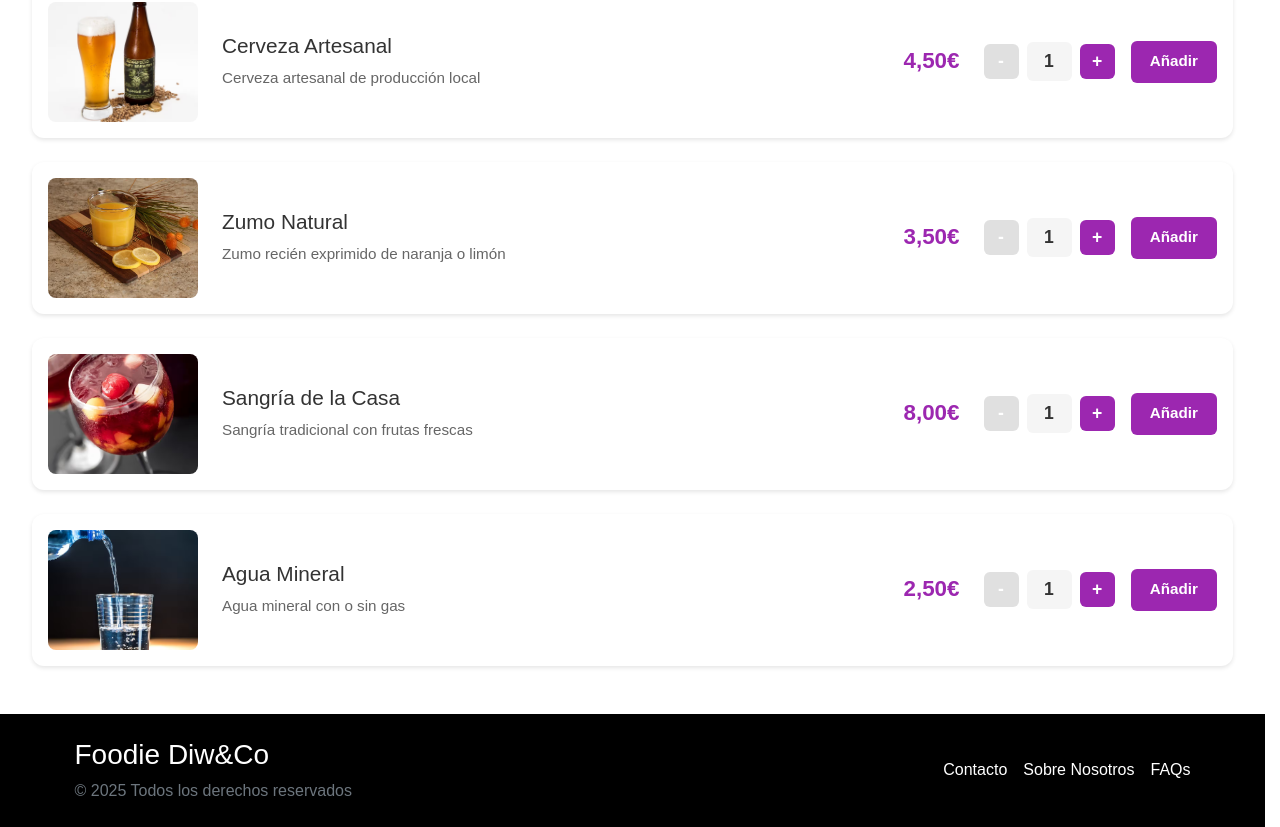
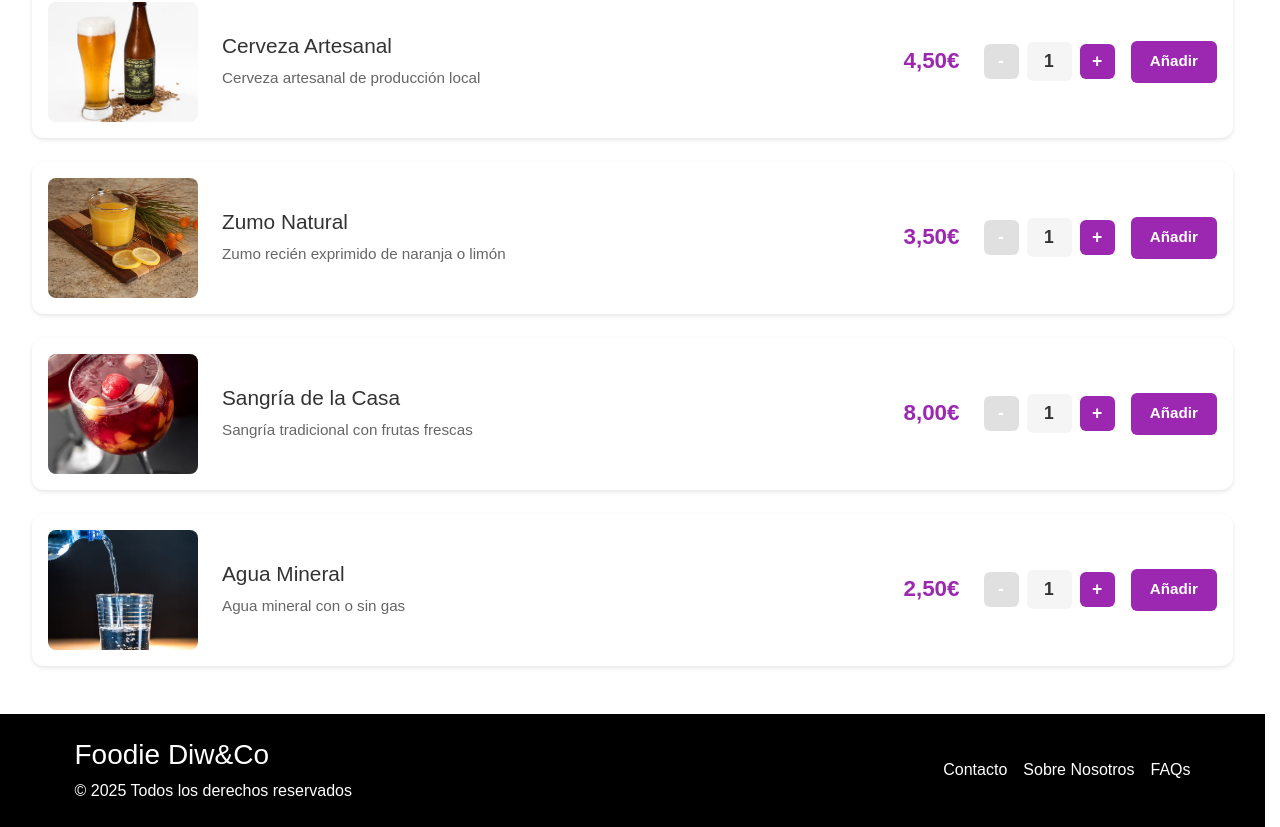
Before and after one commit to Dafnay/FoodieDiw-Co-React, a React (Vite) app: page /drinks in a window 1280 px wide. Shown: the part 576-1403 px from the top of the page. Built offline with nearby package versions, Linux system fonts and the light colour scheme.

Commit message:
Categories components ans robots

```diff
--- a/src/components/CategoryBubble.jsx
+++ b/src/components/CategoryBubble.jsx
@@ -4,7 +4,7 @@
       <div className="bubble-circle">
         <img src={img} alt={imgAlt} />
       </div>
-      <h3>{label}</h3>
+      <h2>{label}</h2>
     </a>
   )
 }
--- a/src/components/shared/Footer.jsx
+++ b/src/components/shared/Footer.jsx
@@ -10,7 +10,7 @@
         <Row className="align-items-center">
           <Col xs={12} md={6} className="text-center text-md-start mb-3 mb-md-0">
             <h3>Foodie Diw&amp;Co</h3>
-            <p className="text-secondary mb-0">&copy; 2025 Todos los derechos reservados</p>
+            <p className="mb-0">&copy; 2025 Todos los derechos reservados</p>
           </Col>
           <Col xs={12} md={6}>
             <Nav className="justify-content-center justify-content-md-end gap-3">
--- a/src/css/categories.css
+++ b/src/css/categories.css
@@ -42,7 +42,7 @@
     border-radius: 50%;
 }
 
-.category-bubble h3 {
+.category-bubble h2 {
     margin-top: 15px;
     font-size: 18px;
     color: #333;
@@ -62,7 +62,7 @@
     }
 
 
-    .category-bubble h3 {
+    .category-bubble h2 {
         font-size: 16px;
     }
 }
```
Also changed, not shown: public/robots.txt (added).
